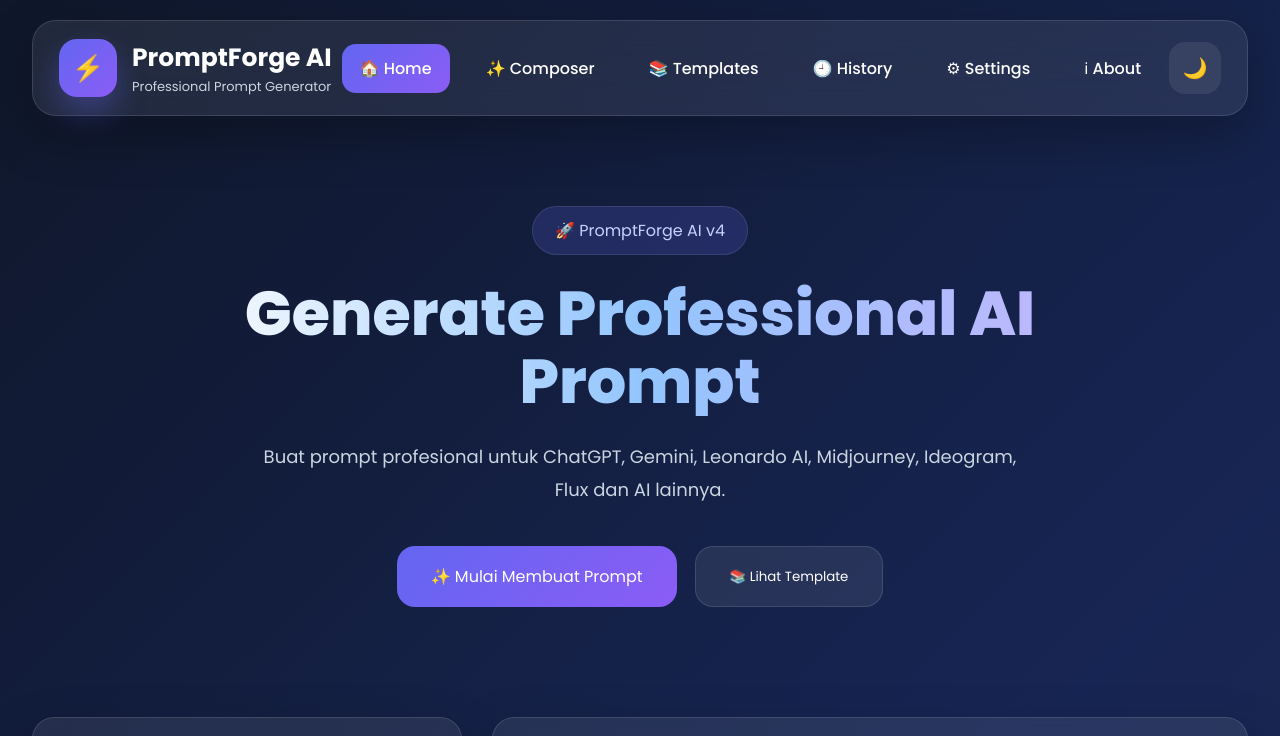
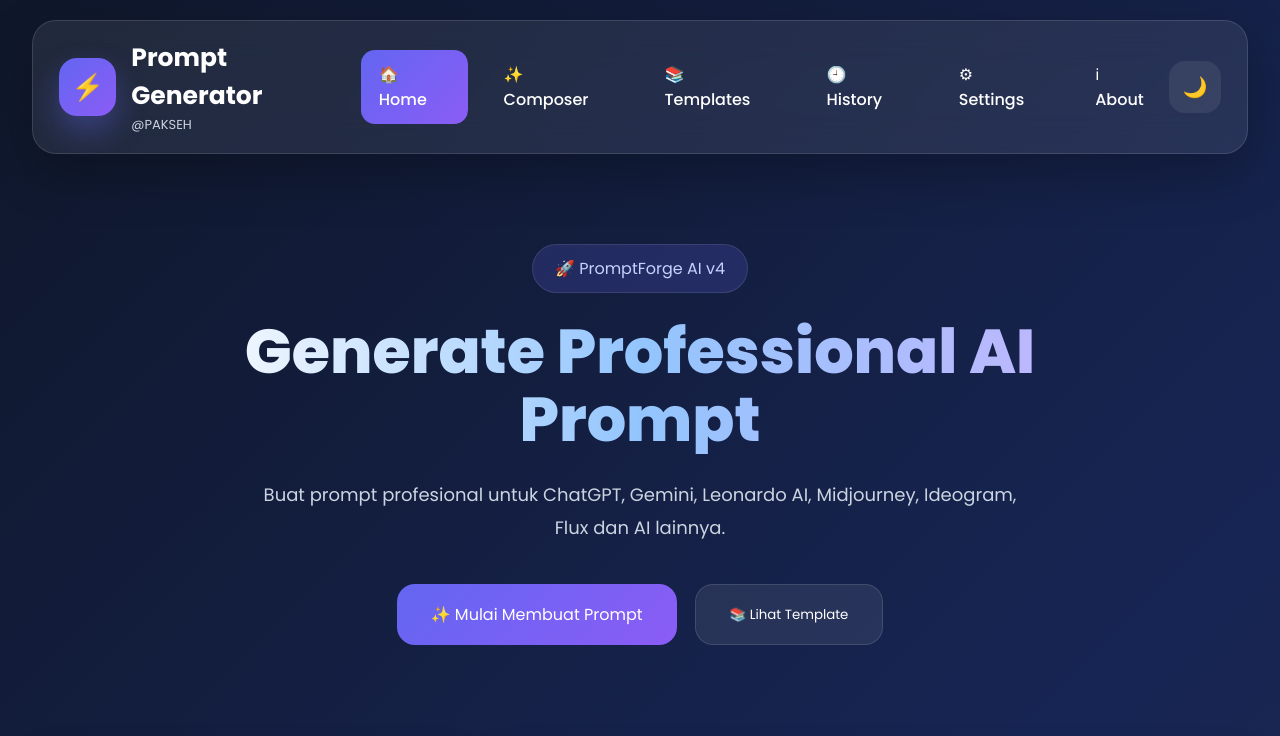
Before and after one commit to pakseh-app/PromptForgeAI-v3, a plain HTML site: page index.html in a window 1280 px wide. Shown: the top 736 px of the page. Drawn offline with Linux system fonts and the light colour scheme.

Commit message:
Update index.html

```diff
--- a/index.html
+++ b/index.html
@@ -51,9 +51,9 @@
 
 <div>
 
-<h2>PromptForge AI</h2>
+<h2>Prompt Generator</h2>
 
-<p>Professional Prompt Generator</p>
+<p>@PAKSEH</p>
 
 </div>
 
```
